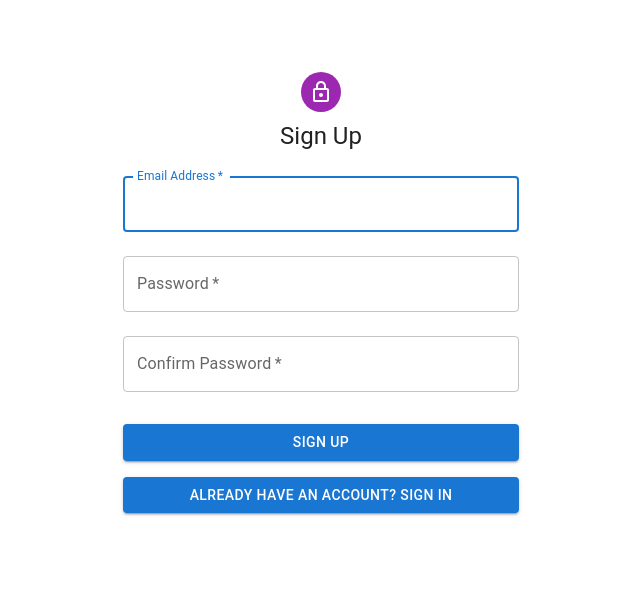
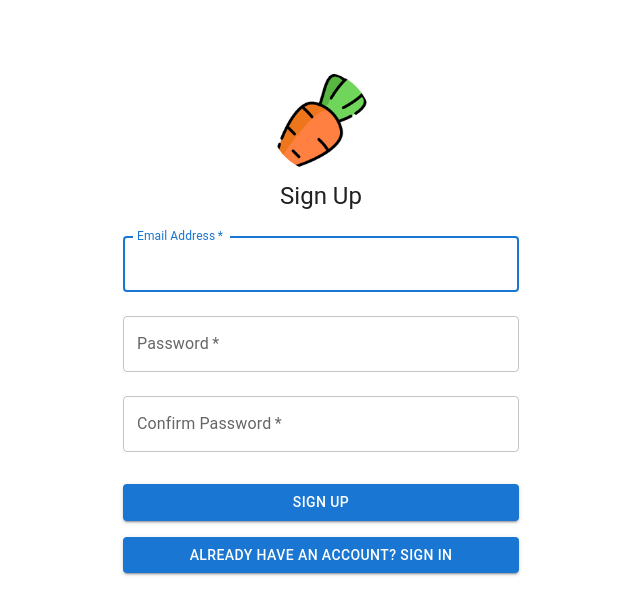
Before and after one commit to 123jklas/Carrot2024-React-Client, a React (Create React App) app: page /signup in a window 1280 px wide. Shown: the top 614 px of the page, without its empty margins (319-959 px from the left). Built offline with nearby package versions, Linux system fonts and the light colour scheme; the HTML template or start-up script is replaced by a standard one.

Commit message:
update signup/login form and add logo (to be changed)

```diff
--- a/src/pages/Login/Login.jsx
+++ b/src/pages/Login/Login.jsx
@@ -8,9 +8,8 @@ import {
   Avatar,
   CssBaseline,
 } from '@mui/material'
-import LockOutlinedIcon from '@mui/icons-material/LockOutlined'
 import { useNavigate } from 'react-router-dom'
-
+import carrot from '../../assets/images/carrot.png'
 const Login = () => {
   const [email, setEmail] = useState('')
   const [password, setPassword] = useState('')
@@ -42,9 +41,12 @@ const Login = () => {
           alignItems: 'center',
         }}
       >
-                <Avatar sx={{ m: 1, bgcolor: 'secondary.main' }}>
-                    <LockOutlinedIcon />
-                </Avatar>
+        <Avatar
+          src={carrot}
+          alt="Carrot logo"
+          sx={{ m: 1, width: 100, height: 100 }} // Adjust the size of the Avatar
+        />
+
         <Typography component="h1" variant="h5">
           Login
         </Typography>
--- a/src/pages/Signup/Signup.jsx
+++ b/src/pages/Signup/Signup.jsx
@@ -9,12 +9,17 @@ import {
   CssBaseline,
 } from '@mui/material'
 import LockOutlinedIcon from '@mui/icons-material/LockOutlined'
+import { useNavigate } from 'react-router-dom'
+import carrot from '../../assets/images/carrot.png'
 
 const Signup = () => {
   const [email, setEmail] = useState('')
   const [password, setPassword] = useState('')
   const [confirmPassword, setConfirmPassword] = useState('')
-
+  const navigate = useNavigate()
+  const handleToLoginClick = () => {
+    navigate('/')
+  }
   const handleSubmit = event => {
     event.preventDefault()
     // Basic validation for passwords match
@@ -27,6 +32,7 @@ const Signup = () => {
     }
     // Handle signup logic here
     console.log({ email, password })
+    navigate('/Home')
   }
 
   return (
@@ -40,9 +46,11 @@ const Signup = () => {
           alignItems: 'center',
         }}
       >
-        <Avatar sx={{ m: 1, bgcolor: 'secondary.main' }}>
-          <LockOutlinedIcon />
-        </Avatar>
+        <Avatar
+          src={carrot}
+          alt="Carrot logo"
+          sx={{ m: 1, width: 100, height: 100 }} // Adjust the size of the Avatar
+        />
         <Typography component="h1" variant="h5">
           Sign Up
         </Typography>
@@ -95,7 +103,7 @@ const Signup = () => {
             fullWidth
             variant="contained"
             sx={{ mt: 0, mb: 2 }}
-            href="/login"
+            onClick={handleToLoginClick}
           >
             Already have an account? Sign In
           </Button>
```
Also changed, not shown: src/assets/images/carrot.png (added). Lines whose indentation alone changed are shown as unchanged.
